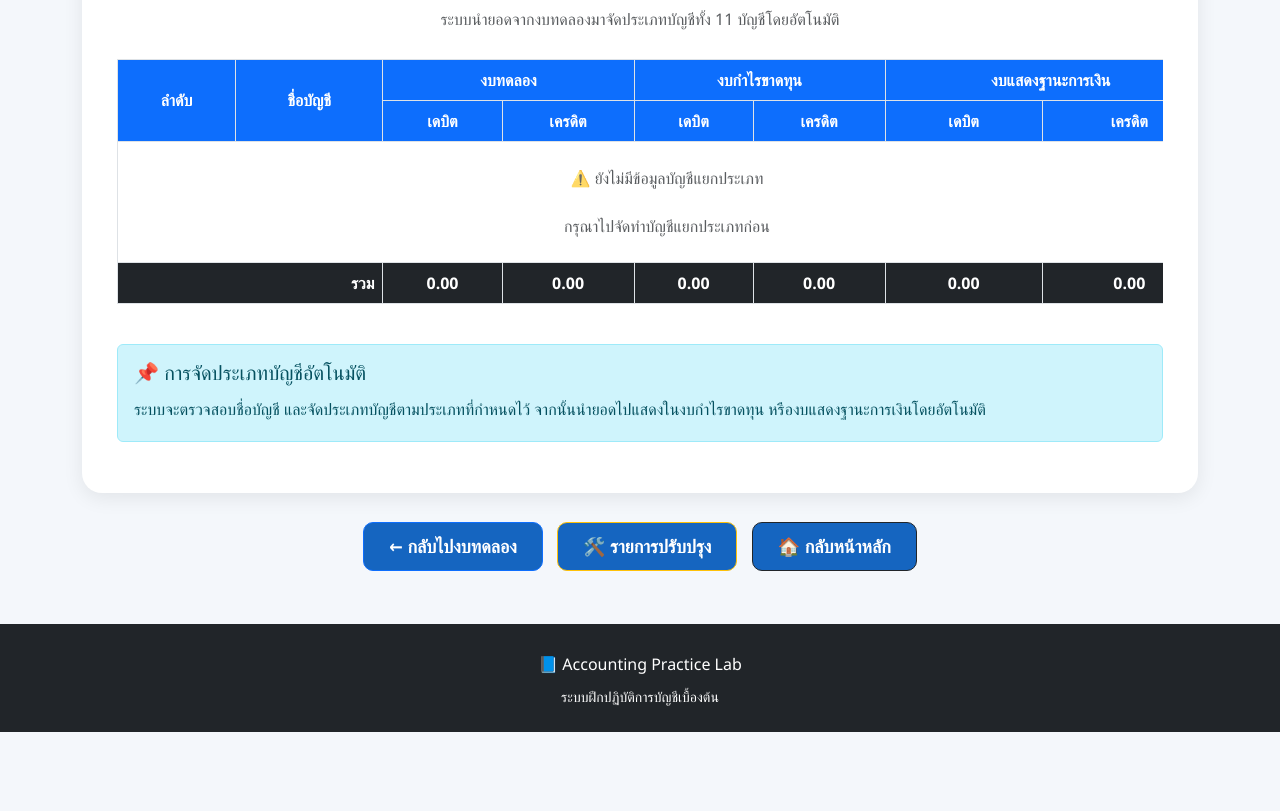
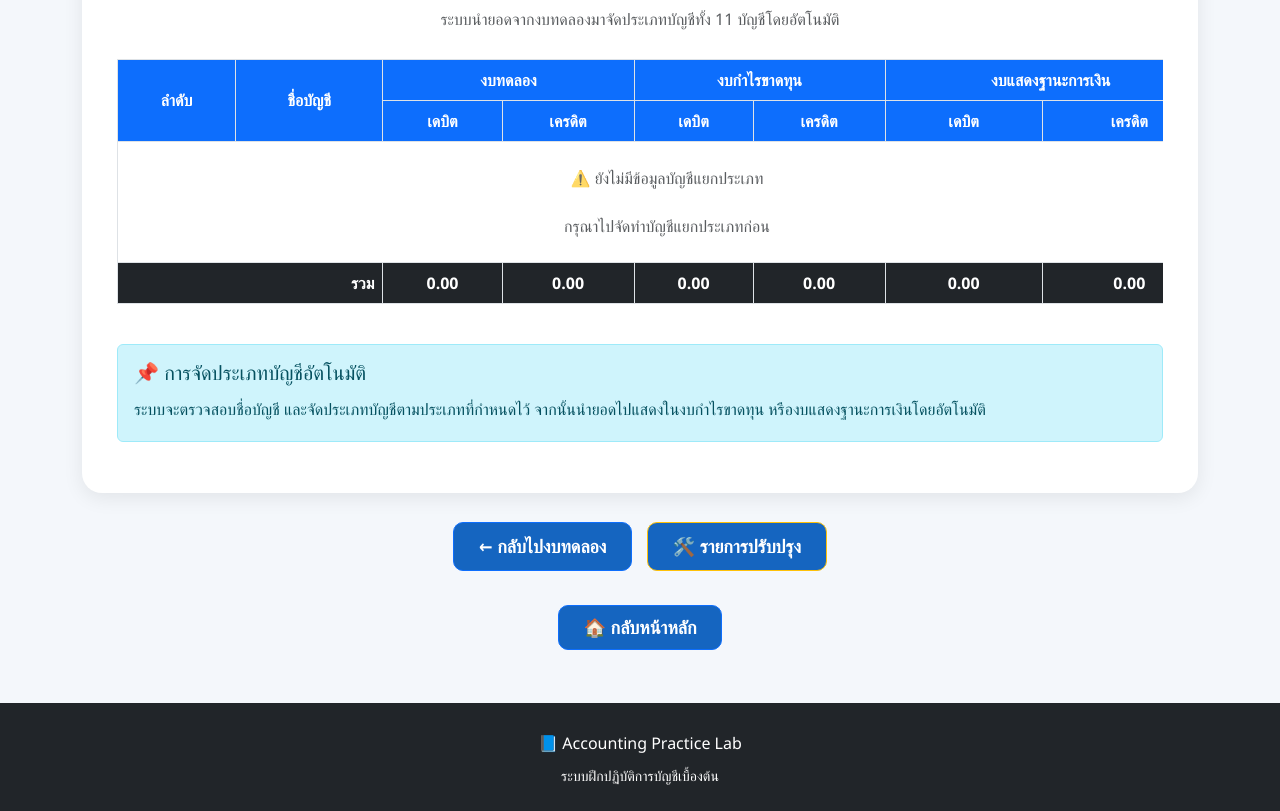
Before and after one commit to fahparichart-beep/accounting-practice, a plain HTML site: page worksheet.html in a window 1280 px wide. Shown: the part 479-1290 px from the top of the page. Before the commit the page ends 1211 px from the top, so only its background shows below. Drawn offline with nearby package versions, Linux system fonts and the light colour scheme; files that its build step writes are made by us from their sources.

Commit message:
Update worksheet.html

```diff
--- a/worksheet.html
+++ b/worksheet.html
@@ -521,16 +521,11 @@
             🛠️ รายการปรับปรุง
 
         </a>
-
-
-        <a href="../index.html"
-           class="btn btn-outline-dark">
-
-            🏠 กลับหน้าหลัก
-
-        </a>
-
-    </div>
+<div class="container text-center mt-4 mb-3">
+    <a href="index.html" class="btn btn-primary px-4 py-2">
+        🏠 กลับหน้าหลัก
+    </a>
+</div>
 
 </main>
 
```
